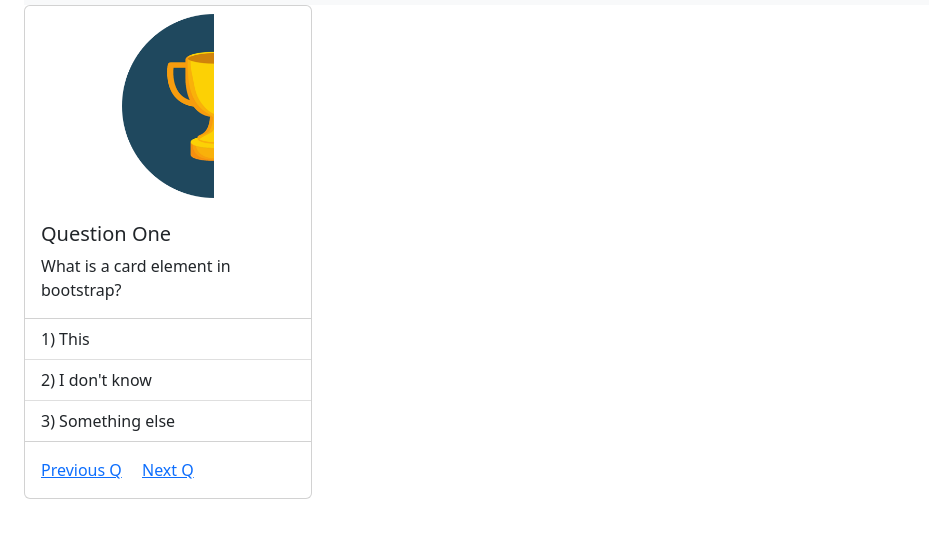
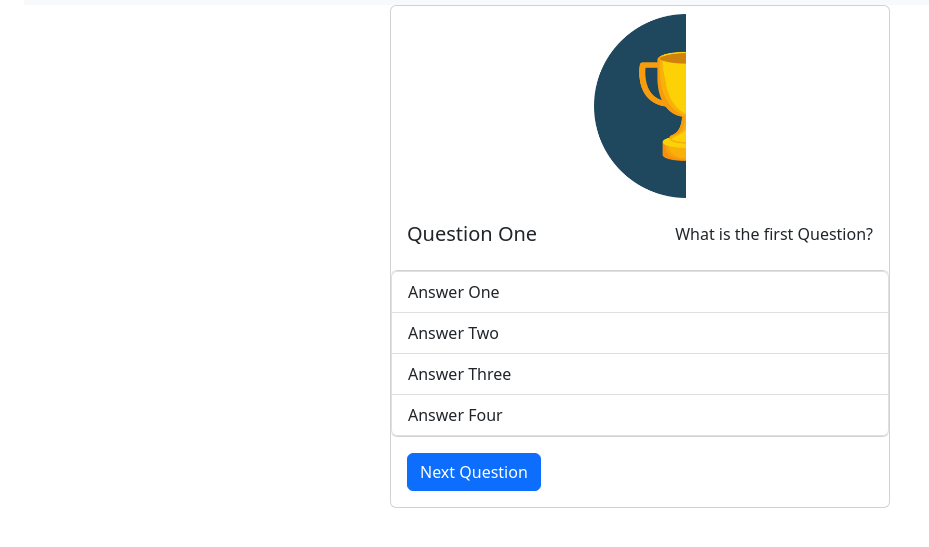
Before and after one commit to FredVomJupiter/Quizzapp, a website: page index.html in a window 1280 px wide. Shown: the part 75-622 px from the top of the page, without its empty margins (0-929 px from the left). Drawn offline with nearby package versions, Linux system fonts and the light colour scheme.

Commit message:
added data and button-functionality

```diff
--- a/index.html
+++ b/index.html
@@ -20,22 +20,26 @@
       </div>
     </nav>
 
-    <div class="card" style="width: 18rem;">
-      <img src="img/tropy.png" class="card-img-top" id="cardImage">
-      <div class="card-body">
-        <h5 class="card-title">Question One</h5>
-        <p class="card-text">What is a card element in bootstrap?</p>
-      </div>
-      <ul class="list-group list-group-flush">
-        <li class="list-group-item">1) This</li>
-        <li class="list-group-item">2) I don't know</li>
-        <li class="list-group-item">3) Something else</li>
-      </ul>
-      <div class="card-body">
-        <a href="#" class="card-link">Previous Q</a>
-        <a href="#" class="card-link">Next Q</a>
+    <div class="card-wrapper">
+      <div class="card">
+        <img src="img/tropy.png" class="card-img-top" id="cardImage">
+        <div class="card-body">
+          <h5 id="title" class="card-title">Question One</h5>
+          <p id="question" class="card-text">What is a card element in bootstrap?</p>
+        </div>
+        <div class="list-group">
+          <button id="answer1" type="button" class="list-group-item list-group-item-action">Answer One</button>
+          <button id="answer2" type="button" class="list-group-item list-group-item-action">Answer Two</button>
+          <button id="answer3" type="button" class="list-group-item list-group-item-action">Answer Three</button>
+          <button id="answer4" type="button" class="list-group-item list-group-item-action">Answer Four</button>
+        </div>
+        <div class="card-body">
+          <a onclick="showLastQuestion()" id="btnLast" class="btn btn-primary" href="#" role="button">Last Question</a>
+          <a onclick="showNextQuestion()" id="btnNext" class="btn btn-primary" href="#" role="button">Next Question</a>
+        </div>
       </div>
     </div>
 
+    <script src="script.js"></script>
   </body>
 </html>
--- a/script.js
+++ b/script.js
@@ -0,0 +1,132 @@
+let database = [
+    {
+        "image_src": "img/tropy.png",
+        "title": "Question One",
+        "question": "What is the first Question?",
+        "answer1": "Answer One",
+        "answer2": "Answer Two",
+        "answer3": "Answer Three",
+        "answer4": "Answer Four"
+    },
+    {
+        "image_src": "img/tropy.png",
+        "title": "Question Two",
+        "question": "What is the second Question?",
+        "answer1": "Answer One",
+        "answer2": "Answer Two",
+        "answer3": "Answer Three",
+        "answer4": "Answer Four"
+    },
+    {
+        "image_src": "img/tropy.png",
+        "title": "Question Three",
+        "question": "What is the third Question?",
+        "answer1": "Answer One",
+        "answer2": "Answer Two",
+        "answer3": "Answer Three",
+        "answer4": "Answer Four"
+    },
+];
+
+//Elements by IDs
+let image = document.getElementById('cardImage');
+let title = document.getElementById('title');
+let question = document.getElementById('question');
+let answer1 = document.getElementById('answer1');
+let answer2 = document.getElementById('answer2');
+let answer3 = document.getElementById('answer3');
+let answer4 = document.getElementById('answer4');
+
+//Only rendered once in the beginning with Question One
+render(0);
+
+
+function render(index) {
+    if (index == 0) {
+        hideButton('btnLast');
+    } else {
+        showButton('btnLast');
+    }
+    clearCard();
+    image.src = database[index].image_src;
+    title.innerHTML = database[index].title;
+    question.innerHTML = database[index].question;
+    answer1.innerHTML = database[index].answer1;
+    answer2.innerHTML = database[index].answer2;
+    answer3.innerHTML = database[index].answer3;
+    answer4.innerHTML = database[index].answer4;
+
+}
+
+
+function clearCard() {
+    title.innerHTML = '';
+    question.innerHTML = '';
+    answer1.innerHTML = '';
+    answer2.innerHTML = '';
+    answer3.innerHTML = '';
+    answer4.innerHTML = '';
+}
+
+
+function showNextQuestion() {
+    if (title.innerHTML == database[database.length-1].title) {
+        clearCard();
+        title.innerHTML = "The End";
+        hideAnswers();
+        hideButton('btnNext');
+    } else {
+        for (i = 0; i < database.length; i++) {
+            if (title.innerHTML == database[i].title && i < database.length - 1) {
+                render(i+1);
+                break; //Breaks if rendered so that it does not continue with for-loop and overwrite...
+            }
+        }
+    }
+}
+
+
+function showLastQuestion() {
+    if (title.innerHTML == database[0].title) {
+
+    } else if (title.innerHTML == 'The End') {
+        showAnswers();
+        showButton('btnNext');
+        render(database.length-1);
+    } else {
+        for (i = 0; i < database.length; i++) {
+            if (title.innerHTML == database[i].title && i >= 0) {
+                render(i-1);
+                break; //Breaks if rendered so that it does not continue with for-loop and overwrite...
+            }
+        }
+    }
+}
+
+
+function hideAnswers() {
+    answer1.classList.add('d-none');
+    answer2.classList.add('d-none');
+    answer3.classList.add('d-none');
+    answer4.classList.add('d-none');
+}
+
+
+function showAnswers() {
+    answer1.classList.remove('d-none');
+    answer2.classList.remove('d-none');
+    answer3.classList.remove('d-none');
+    answer4.classList.remove('d-none');
+}
+
+
+function hideButton(id) {
+    let btn = document.getElementById(`${id}`);
+    btn.classList.add('d-none');
+}
+
+
+function showButton(id) {
+    let btn = document.getElementById(`${id}`);
+    btn.classList.remove('d-none');
+}
--- a/style.css
+++ b/style.css
@@ -4,8 +4,28 @@
     box-sizing: border-box;
   }
 
-  #cardImage {
+.card-wrapper {
+display: flex;
+align-items: center;
+justify-content: center;
+}
+
+.card {
+width: 500px;
+min-width: 250px;
+}
+
+#cardImage {
     height: 200px;
     object-fit: contain;
     padding: 8px;
-  }
+}
+
+.card-body {
+    display: flex;
+    justify-content: space-between !important;
+}
+
+.d-none {
+    display: none;
+}
```
